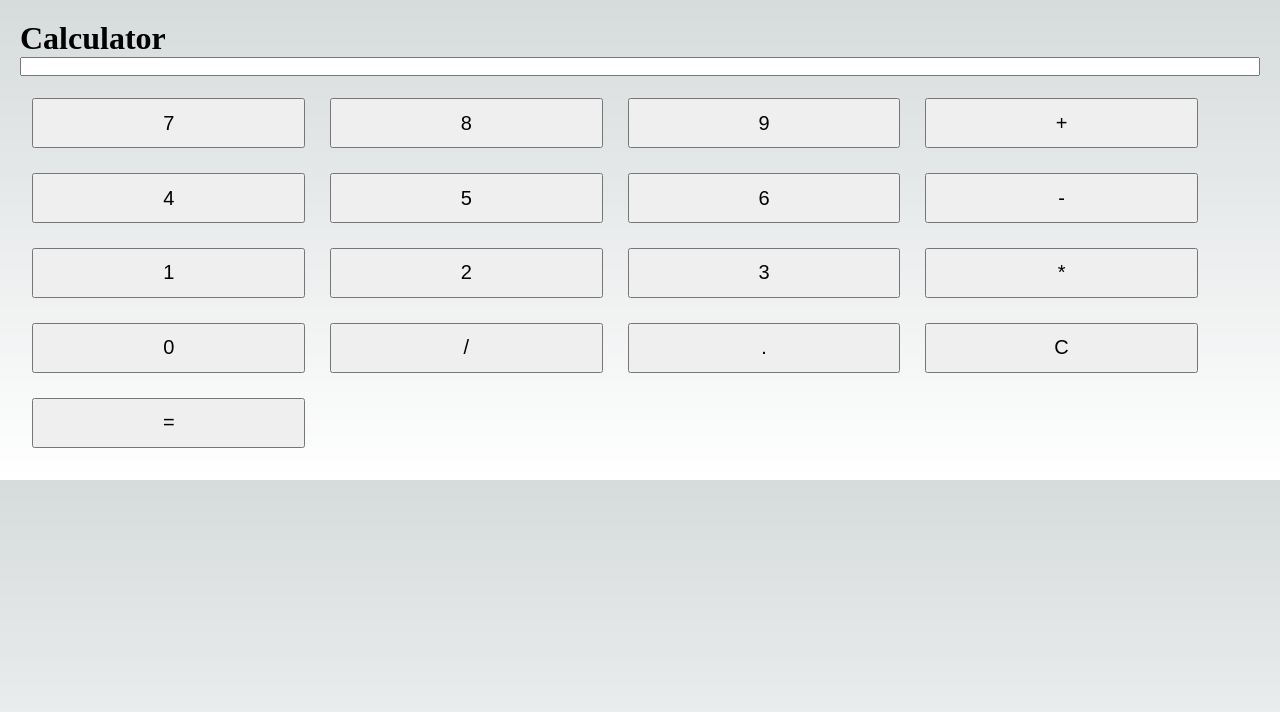
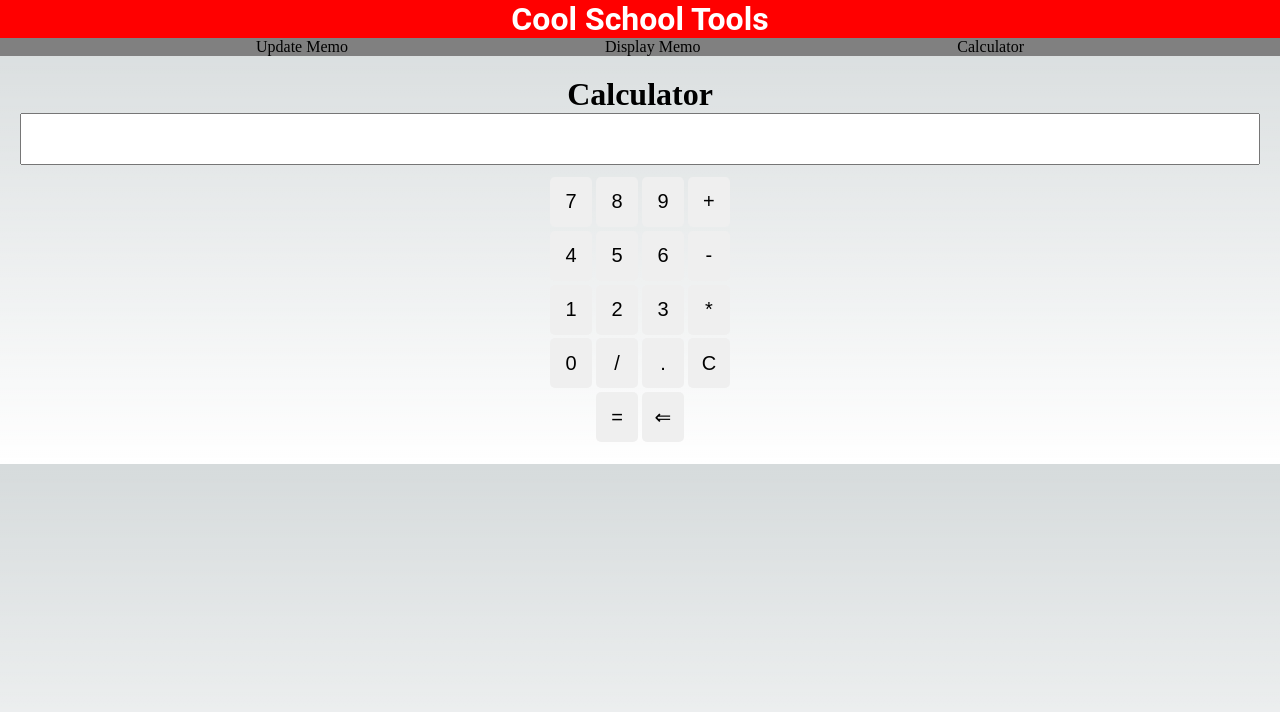
Before and after one commit to RrriAh/391final, a Next.js app: page /calculator in a window 1280 px wide. Shown: the top 712 px of the page. Built offline with nearby package versions, Linux system fonts and the light colour scheme.

Commit message:
updated calculator to include navbar and used styled-components

```diff
--- a/components/Nav.jsx
+++ b/components/Nav.jsx
@@ -4,9 +4,13 @@ import styled from 'styled-components';
 
 const Header = styled.div`
     height: 20%;
-    background-color: cadetblue;
+    background-color: red;
     text-align: center;
 `;
+const Title= styled.h1`
+    color: white;
+    font-family: Roboto;
+`
 const MyNav = styled.nav`
     display: flex;
     background-color: gray;
@@ -17,10 +21,11 @@ const MyNav = styled.nav`
 export default function Nav(){
     return(
         <Header>
-            <h1> Memo</h1>
+            <Title> Cool School Tools</Title>
             <MyNav>
                 <Link href="/update">Update Memo</Link>
                 <Link href="/display">Display Memo</Link>
+                <Link href="/calculator">Calculator</Link>
             </MyNav>
         </Header>
     )
--- a/pages/calculator.js
+++ b/pages/calculator.js
@@ -1,47 +1,108 @@
-import { useState } from "react";
-export default function Calculator(){
+import { useState } from 'react';
+import styled from 'styled-components';
+import Header from "@/components/Nav";
+
+// Styled-components for overall calculator layout
+const CalculatorContainer = styled.div`
+  padding: 20px;
+  display: flex;
+  flex-direction: column;
+  align-items: center;
+`;
+
+// Styled input to display the calculator's current input or result
+const CalculatorInput = styled.input`
+  width: 100%;
+  font-size: 24px;
+  padding: 10px;
+  text-align: center;
+  margin-bottom: 10px;
+`;
+
+// Styling for each button in the calculator
+const CalculatorButton = styled.button`
+  width: 22%;
+  height: 50px;
+  font-size: 20px;
+  margin: 1%;
+  background-color: #grey;
+  border: none;
+  border-radius: 5px;
+
+  &:hover {
+    background-color: #e0e0e0;
+    cursor: pointer;
+  }
+`;
+
+// Container for the grid of calculator buttons
+const ButtonsContainer = styled.div`
+  display: flex;
+  flex-wrap: wrap;
+  justify-content: center;
+`;
+
+// Calculator component definition
+export default function Calculator() {
     const [input, setInput] = useState('');
 
+    // Function to append a character to the input string
     const appendInput = (value) => {
         setInput(input + value);
     };
 
+    // Function to calculate the result using eval (note: eval can be risky and a safer parser is recommended for production)
     const calculateResult = () => {
         try {
-        // Use eval carefully - in production, consider a safer alternative like a math library
-        setInput(String(eval(input)));
+            setInput(String(eval(input)));  // Convert calculation result to string and update input state
         } catch (error) {
-        setInput('Error');
+            setInput('Error');  // Handle errors in evaluation, such as syntax errors
         }
     };
 
+    // Function to clear the calculator input
     const clearInput = () => {
-      setInput('');
+        setInput('');  // Reset the input to an empty string
+    };
+
+    // Function to remove the last character from the input
+    const removeLastInput = () => {
+        if (input.length > 0) {
+            setInput(input.slice(0, -1));  // Use slice to remove the last character
+        }
     };
 
     return (
-      <div style={{ padding: '20px' }}>
+        <>
+        <Header/>
+        <CalculatorContainer>
             <h1>Calculator</h1>
-        <input style={{ width: '100%', marginBottom: '10px' }} value={input} readOnly />
-        <div>
-          {'789+456-123*0/.C='.split('').map(char => (
-            <button
+            <CalculatorInput value={input} readOnly />
+            <ButtonsContainer>
+                {'789+456-123*0/.C=⇐'.split('').map(char => (
+                    <CalculatorButton
                         key={char}
                         onClick={() => {
-                if (char === '=') {
+                            switch (char) {
+                                case '=':
                                     calculateResult();
-                } else if (char === 'C') {
+                                    break;
+                                case 'C':
                                     clearInput();
-                } else {
+                                    break;
+                                case '⇐':
+                                    removeLastInput();
+                                    break;
+                                default:
                                     appendInput(char);
                             }
                         }}
-              style={{ width: '22%', height: '50px', fontSize: '20px', margin: '1%' }}
                     >
                         {char}
-            </button>
+                    </CalculatorButton>
                 ))}
-        </div>
-      </div>
+            </ButtonsContainer>
+        </CalculatorContainer>
+        </>
     );
 }
--- a/pages/index.js
+++ b/pages/index.js
@@ -17,9 +17,7 @@ export default function Home() {
       </Head>
       <Header/>
       <main className={`${styles.main} `}>
-        <Link href="/calculator" className={styles.link}>
-          Go to Calculator
-        </Link>
+
       </main>
     </>
   );
```
Lines whose indentation alone changed are shown as unchanged.
